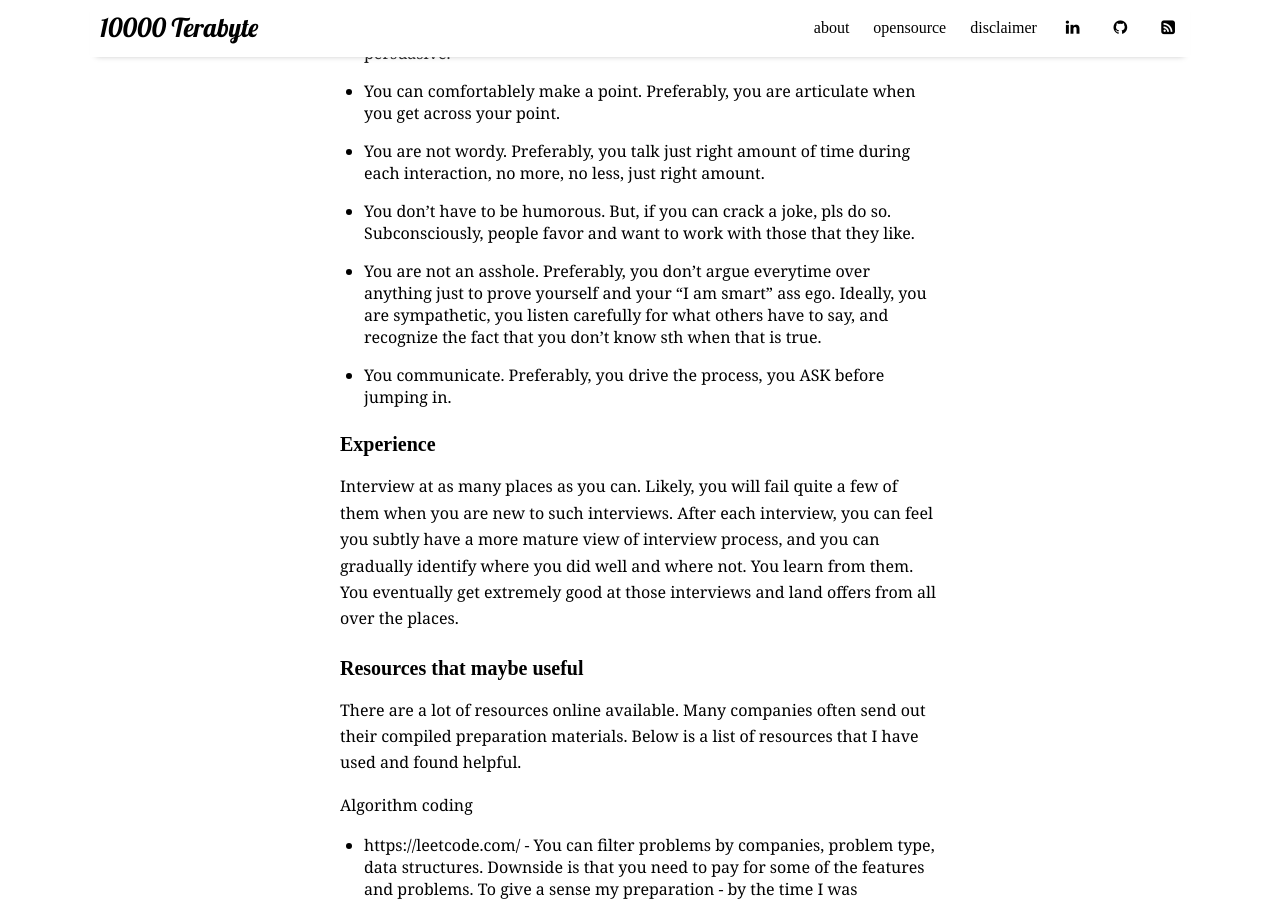
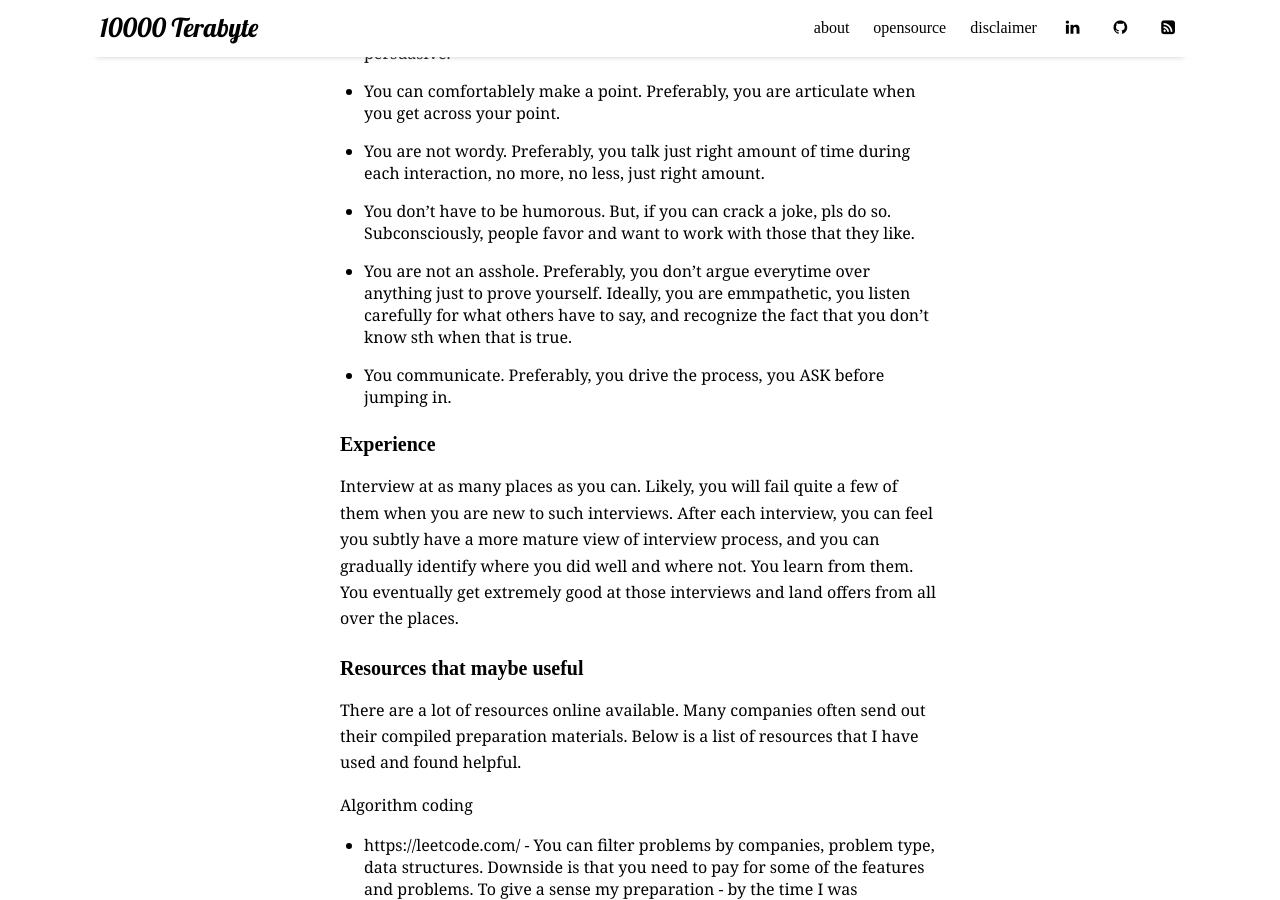
Before and after one commit to 10000TB/10000TB.github.io, a Jekyll site: the page built from _posts/2019-11-23-My-2-cents-on-tech-interviews.md, in a window 1280 px wide and 900 px high, scrolled down 4800 px. Built offline with Jekyll 4.4.1, drawn with Linux system fonts in a browser that asks for light colours; nearby versions of some CDN libraries; some web fonts are replaced; comment, search, counter and statistics services are not loaded.

Commit message:
[post - interview 2 cents] reword the tip on interview communication.

```diff
--- a/_posts/2019-11-23-My-2-cents-on-tech-interviews.md
+++ b/_posts/2019-11-23-My-2-cents-on-tech-interviews.md
@@ -116,7 +116,7 @@ companies follow this though, which is likely true, especially in start-ups wher
 * You can comfortablely make a point. Preferably, you are articulate when you get across your point.
 * You are not wordy. Preferably, you talk just right amount of time during each interaction, no more, no less, just right amount.
 * You don't have to be humorous. But, if you can crack a joke, pls do so. Subconsciously, people favor and want to work with those that they like.
-* You are not an asshole. Preferably, you don't argue everytime over anything just to prove yourself and your "I am smart" ass ego. Ideally, you are sympathetic, you listen carefully for what others have to say, and recognize the fact that you don't know sth when that is true.
+* You are not an asshole. Preferably, you don't argue everytime over anything just to prove yourself. Ideally, you are emmpathetic, you listen carefully for what others have to say, and recognize the fact that you don't know sth when that is true.
 * You communicate. Preferably, you drive the process, you ASK before jumping in.
 
 ### Experience
```
